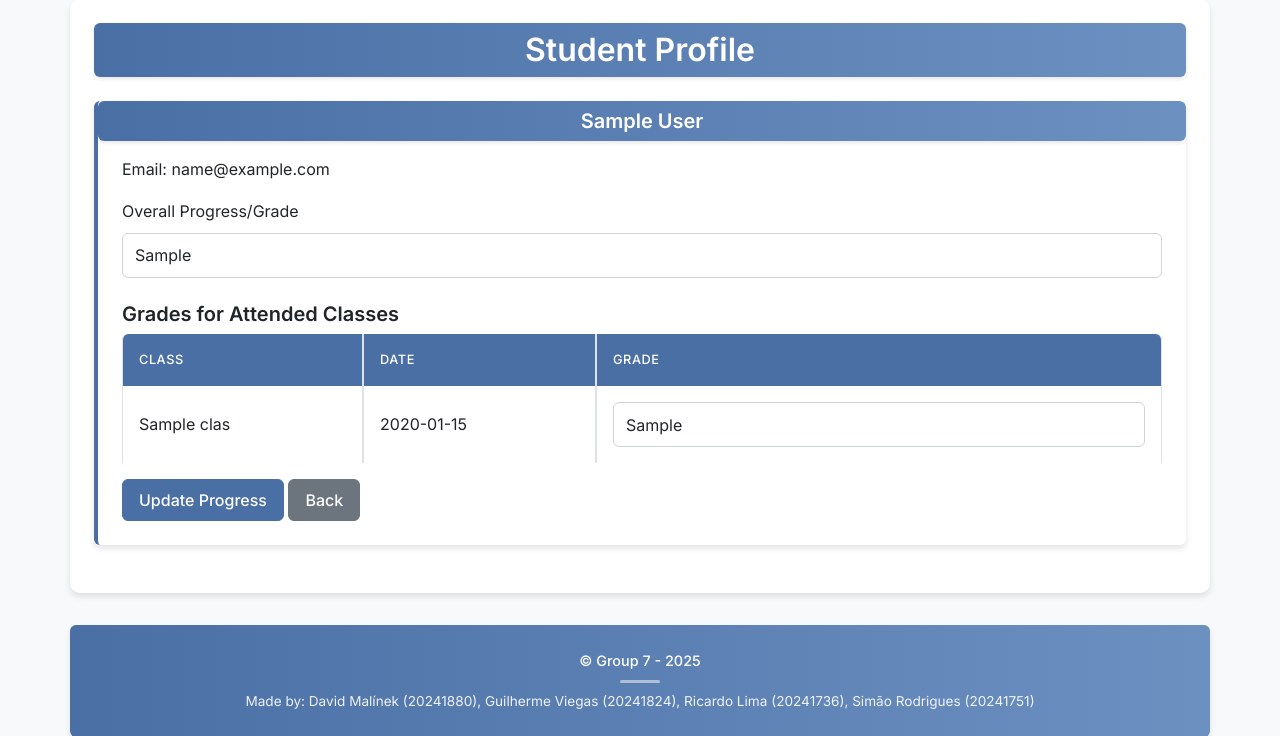
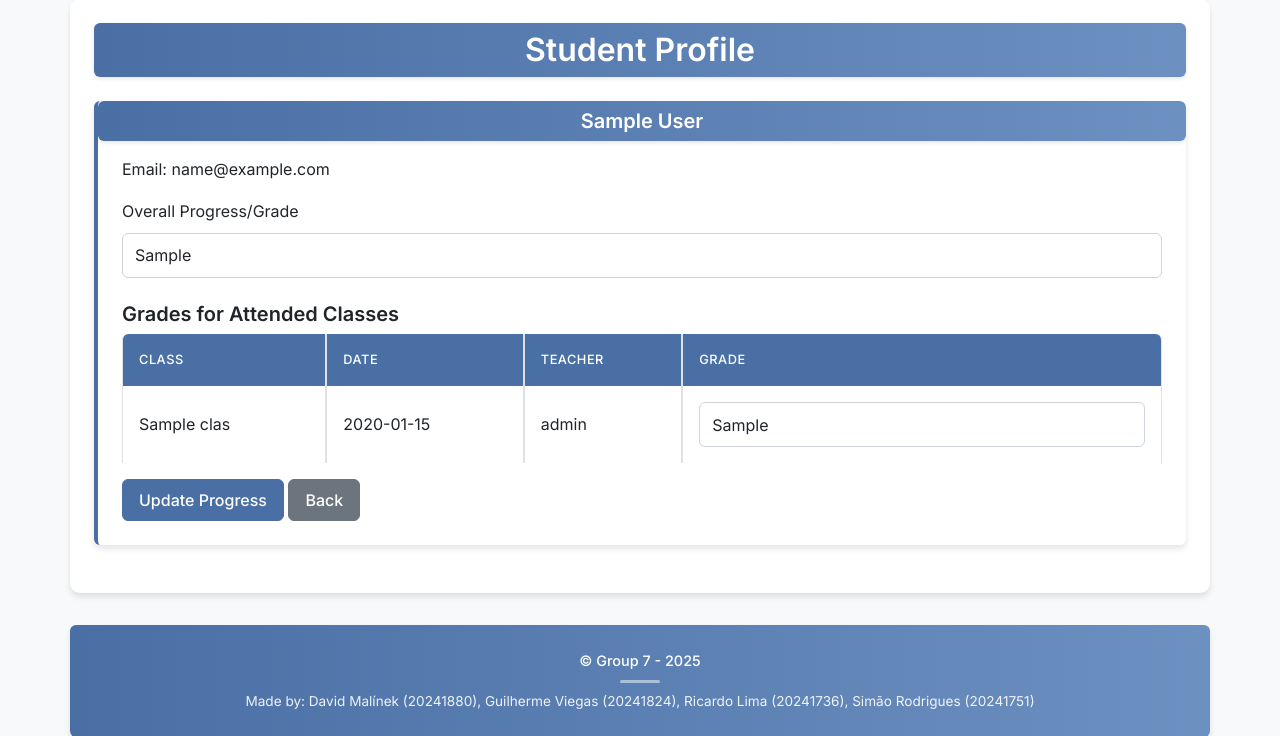
Before and after one commit to DavidCZE/ClassesApp, a Flask app: page /student/1 in a window 1280 px wide. Shown: the part 33-769 px from the top of the page. Run offline with Flask 3, Linux system fonts and the light colour scheme; data comes from the database, SQL or seed files in the repository; tables that the repository leaves empty hold one stand-in row (values such as "Sample post").

Commit message:
studentProfile

```diff
--- a/templates/student_profile.html
+++ b/templates/student_profile.html
@@ -35,6 +35,7 @@ Uses Bootstrap for responsive/mobile-friendly design.
                             <tr>
                                 <th>Class</th>
                                 <th>Date</th>
+                                <th>Teacher</th>
                                 <th>Grade</th>
                             </tr>
                         </thead>
@@ -43,6 +44,7 @@ Uses Bootstrap for responsive/mobile-friendly design.
                             <tr>
                                 <td>{{ att.class_ref.title }}</td>
                                 <td>{{ att.class_ref.datetime.strftime('%Y-%m-%d') }}</td>
+                                <td>{{ att.class_ref.user.username }}</td>
                                 <td>
                                     <input type="text" class="form-control" name="class_grade_{{ att.class_ref.class_id }}" value="{{ att.class_grade or '' }}">
                                 </td>
--- a/templates/teachers.html
+++ b/templates/teachers.html
@@ -13,7 +13,7 @@
         <div class="d-flex justify-content-end mb-3">
             <a href="{{ url_for('auth.logout') }}" class="btn btn-danger">Logout</a>
             <a href="{{ url_for('teacher.teacher_export_attendance_csv') }}" class="btn btn-info ms-2">Export CSV</a>
-            <a href="{{ url_for('analytics') }}" class="btn btn-success ms-2">Analytics</a>
+            <a href="{{ url_for('analytics.analytics') }}" class="btn btn-success ms-2">Analytics</a>
         </div>
         <h2 class="mb-4 text-center">Teacher Dashboard</h2>
         {% if class_obj %}
```
